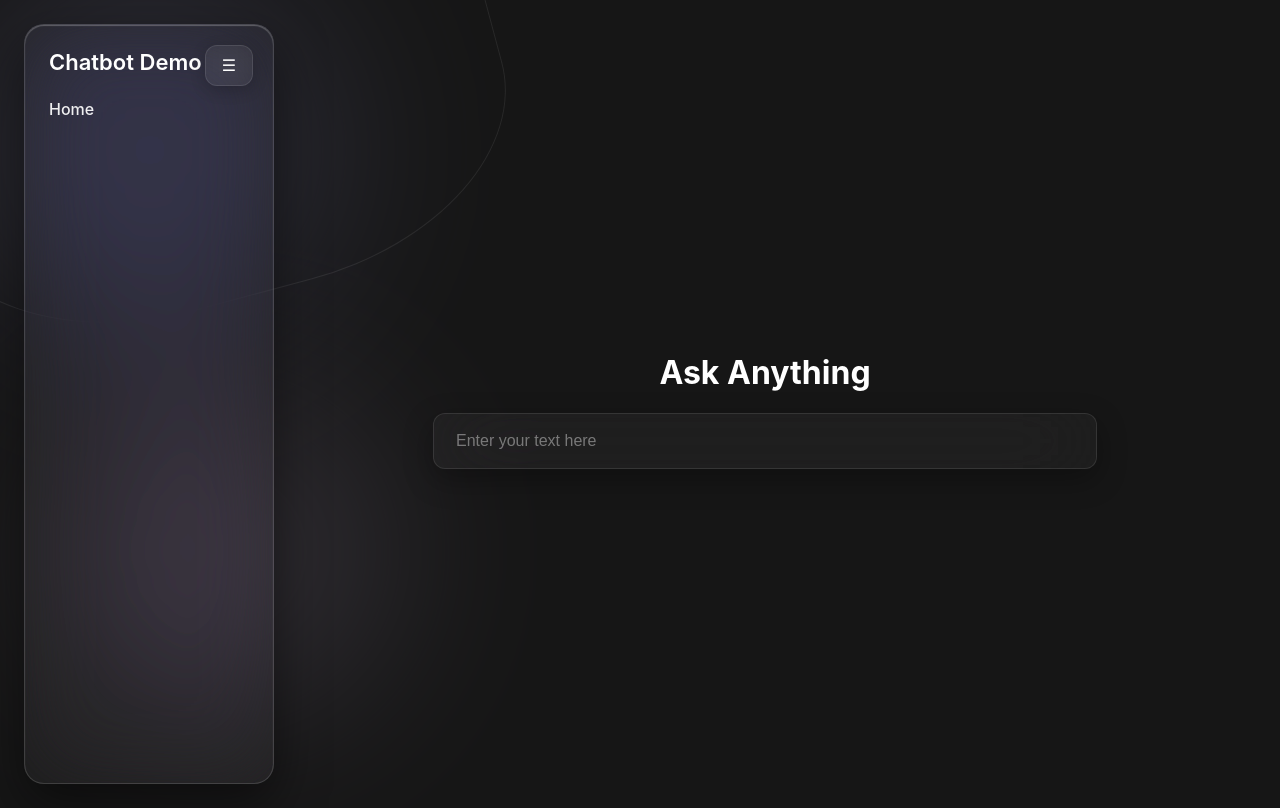
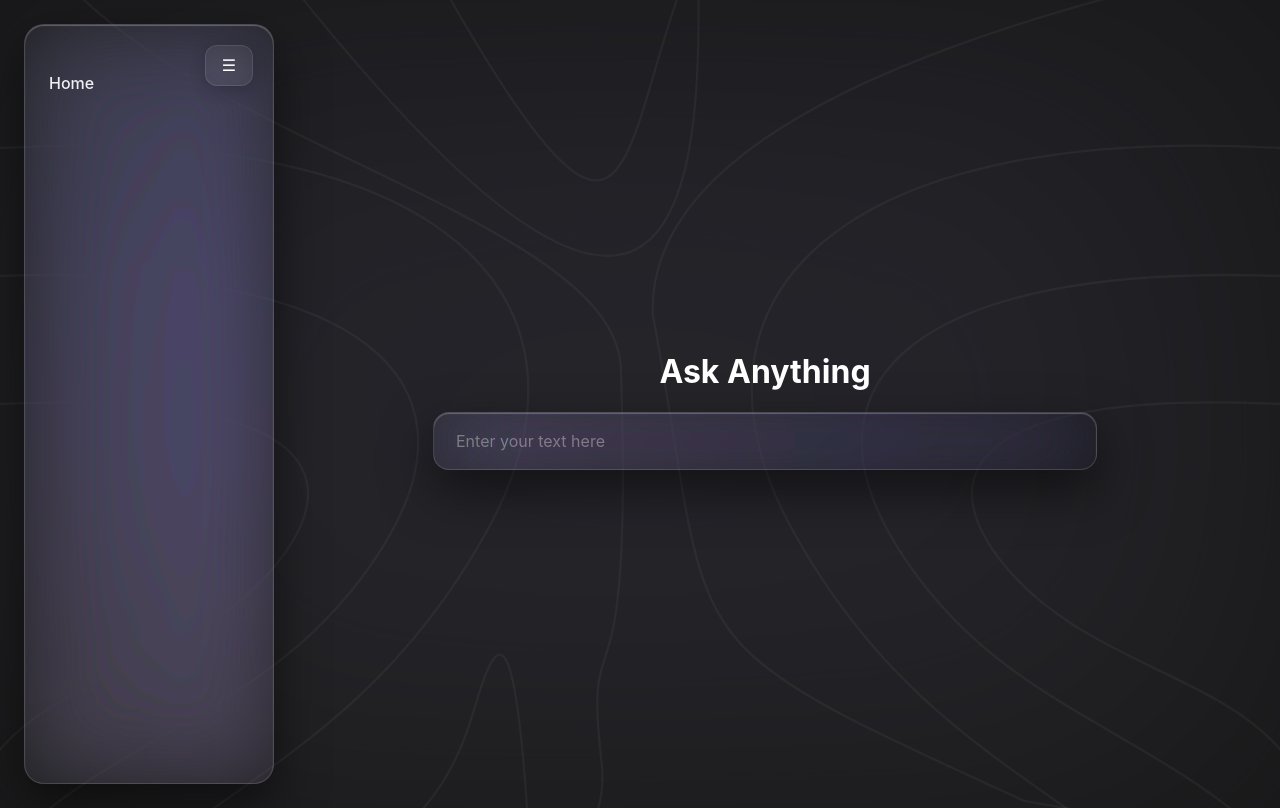
Before and after one commit to AlexMospan/Y12-Software-Engineering-AT3-Project, a Flask app: page / in a window 1280 px wide. Run offline with Flask 3, Linux system fonts and the light colour scheme.

Commit message:
Improved styling and added background

```diff
--- a/static/css/style.css
+++ b/static/css/style.css
@@ -21,8 +21,8 @@ body {
 
 .glass_sidebar {
   background: rgba(255, 255, 255, 0.03);
-  backdrop-filter: blur(40px) saturate(220%) brightness(1.15);
-  -webkit-backdrop-filter: blur(40px) saturate(220%) brightness(1.15);
+  backdrop-filter: blur(40px) saturate(350%) brightness(2);
+  -webkit-backdrop-filter: blur(40px) saturate(350%) brightness(2);
   border: 1px solid rgba(255, 255, 255, 0.14);
   box-shadow:
     0 20px 50px rgba(0, 0, 0, 0.5),
@@ -106,7 +106,7 @@ body {
 
 .sidebar-toggle:hover {
   background: rgba(255, 255, 255, 0.12);
-  }
+}
 
 .sidebar-content {
   transition: opacity 0.2s ease, visibility 0.2s;
@@ -132,57 +132,95 @@ body {
   position: relative;
 }
 
+/* input field style */
+
 .input-box {
   display: flex;
-  background: rgba(255, 255, 255, 0.03);
-  backdrop-filter: blur(40px) saturate(220%) brightness(1.15);
-  -webkit-backdrop-filter: blur(40px) saturate(220%) brightness(1.15);
-  border: 1px solid rgba(255, 255, 255, 0.1);
-  border-radius: 12px;
+  background: linear-gradient(
+    135deg,
+    rgba(255, 255, 255, 0.03) 0%,
+    rgba(20, 20, 25, 0.4) 100%
+  );
+  backdrop-filter: blur(40px) saturate(350%) brightness(2);
+  -webkit-backdrop-filter: blur(40px) saturate(350%) brightness(2);
+  border: 1px solid rgba(255, 255, 255, 0.14);
+  box-shadow:
+    0 20px 50px rgba(0, 0, 0, 0.5),
+    inset 0 1px 1px rgba(255, 255, 255, 0.25);
+  border-radius: 16px;
   padding: 6px;
   width: 100%;
   max-width: 650px;
-  box-shadow: 0 10px 30px rgba(0, 0, 0, 0.3);
+  transition: border-color 0.3s ease, box-shadow 0.3s ease, background-color 0.3s ease;
 }
 
-/* input field style */
+.input-box:focus-within {
+  background: linear-gradient(
+    135deg,
+    rgba(255, 255, 255, 0.06) 0%,
+    rgba(255, 255, 255, 0.02) 100%
+  );
+  border-color: rgba(255, 255, 255, 0.3);
+  box-shadow:
+    0 25px 55px rgba(0, 0, 0, 0.6),
+    0 0 20px rgba(255, 255, 255, 0.08),
+    inset 0 1px 1px rgba(255, 255, 255, 0.35);
+}
+
 .centered-textbox {
   width: 100%;
   background: transparent;
   border: none;
   outline: none;
   padding: 12px 16px;
-  color: white;
+  color: #ffffff;
   font-size: 16px;
+  font-family: inherit;
 }
 
 .centered-textbox::placeholder {
-  color: rgba(255, 255, 255, 0.4);
+  color: rgba(255, 255, 255, 0.35);
 }
 
-.glow-blob {
+/* Background */
+
+.glow-container {
   position: absolute;
-  border-radius: 50%;
-  filter: blur(90px);
-  opacity: 0.35;
-  z-index: 1;
+  top: 0;
+  left: 0;
+  width: 100%;
+  height: 100%;
+  overflow: hidden;
   pointer-events: none;
+  z-index: 0;
+  filter: blur(140px);
+  opacity: 0.25;
+  background-image:
+    radial-gradient(circle at 10% 10%, #51506b 0%, rgba(81, 80, 107, 0) 55%),
+    radial-gradient(circle at 50% 15%, #51506b 0%, rgba(81, 80, 107, 0) 55%),
+    radial-gradient(circle at 90% 10%, #51506b 0%, rgba(81, 80, 107, 0) 55%),
+    radial-gradient(circle at 50% 50%, #5d5565 0%, rgba(93, 85, 101, 0) 60%),
+    radial-gradient(circle at 15% 90%, #5d5565 0%, rgba(93, 85, 101, 0) 55%),
+    radial-gradient(circle at 50% 85%, #51506b 0%, rgba(81, 80, 107, 0) 55%),
+    radial-gradient(circle at 85% 90%, #5d5565 0%, rgba(93, 85, 101, 0) 55%);
 }
 
-.purple-one {
-  width: 400px;
-  height: 400px;
-  background: #51506b;
-  top: -50px;
-  left: -50px;
+.topography-svg {
+  position: absolute;
+  top: 0;
+  left: 0;
+  width: 100%;
+  height: 100%;
+  pointer-events: none;
+  z-index: 1;
 }
 
-.purple-two {
-  width: 350px;
-  height: 350px;
-  background: #5d5565;
-  bottom: 10%;
-  left: 50px;
+.topography-svg path {
+  fill: none;
+  stroke: rgba(255, 255, 255, 0.045);
+  stroke-width: 1.8px;
+  stroke-linecap: round;
+  stroke-linejoin: round;
 }
 
 .wave-line {
--- a/templates/index.html
+++ b/templates/index.html
@@ -17,18 +17,33 @@
 <div class="wrapper">
     <div class="app-container">
         <!-- Background Elements -->
-        <div class="glow-blob purple-one"></div>
-        <div class="glow-blob purple-two"></div>
-        <div class="wave-line line-one"></div>
+        <div class="glow-container"></div>
+        <svg class="topography-svg" viewBox="0 0 1000 1000" preserveAspectRatio="xMidYMid slice">
+            <path d="M 0,300 C 350,280 480,420 380,600 C 280,780 150,800 0,950" />
+            <path d="M 0,400 C 280,390 380,480 300,610 C 220,740 100,750 0,850" />
+            <path d="M 0,500 C 210,490 280,540 220,620 C 160,700 50,710 0,770" />
+            <path d="M 0,180 C 120,150 180,100 200,0" />
+            <path d="M 300,90 C 600,650 400,40 720,0" />
+            <path d="M 400,0 C 430,120 540,160 580,90 C 605,50 550,0 525,0" />
+            <path d="M 100,0 C 660,800 520,110 550,65 C 565,40 530,0 510,0" />
+            <path d="M 475,0 C 485,45 505,65 520,40 C 530,25 515,0 495,0" />
+            <path d="M 25,10000 C 100,450 230,220 410,3400 C 450,540 405,620 370,740 C 335,860 250,880 0,950" />
+            <path d="M 10,100 C 60,280 475,340 485,470 C 495,770 455,650 470,780 C 485,910 250,930 100,1000" />
+            <path d="M 1980,10 C 1450,80 500,150 510,430 C 560,700 515,680 800,810 C 1545,940 1400,950 1300,1000" />
+            <path d="M 1000,300 C 650,280 520,420 620,600 C 720,780 850,800 1000,950" />
+            <path d="M 1000,400 C 720,390 620,480 700,610 C 780,740 900,750 1000,850" />
+            <path d="M 1000,500 C 790,490 720,540 780,620 C 840,700 950,710 1000,770" />
+            <path d="M 520,1000 C 530,900 620,860 700,920 C 730,950 700,1000 650,1000" />
+            <path d="M 580,1000 C 590,950 630,920 660,950 C 675,965 650,1000 610,1000" />
+        </svg>
 
         <!-- Sidebar (Left Column) -->
         <aside id="sidebar" class="glass_sidebar">
-            <!-- The button stays right here inside the sidebar panel -->
             <button id="toggleBtn" class="sidebar-toggle">☰</button>
 
-            <!-- This wrapper will handle hiding the text links and titles -->
+            <!-- Handles hiding the text links and titles -->
             <div id="sidebar-inner" class="sidebar-content">
-                <h2 style="color:white">Chatbot Demo</h2>
+                <h2 style="color:white"></h2>
                 <nav>
                     <a href="#home">Home</a>
                 </nav>
```
